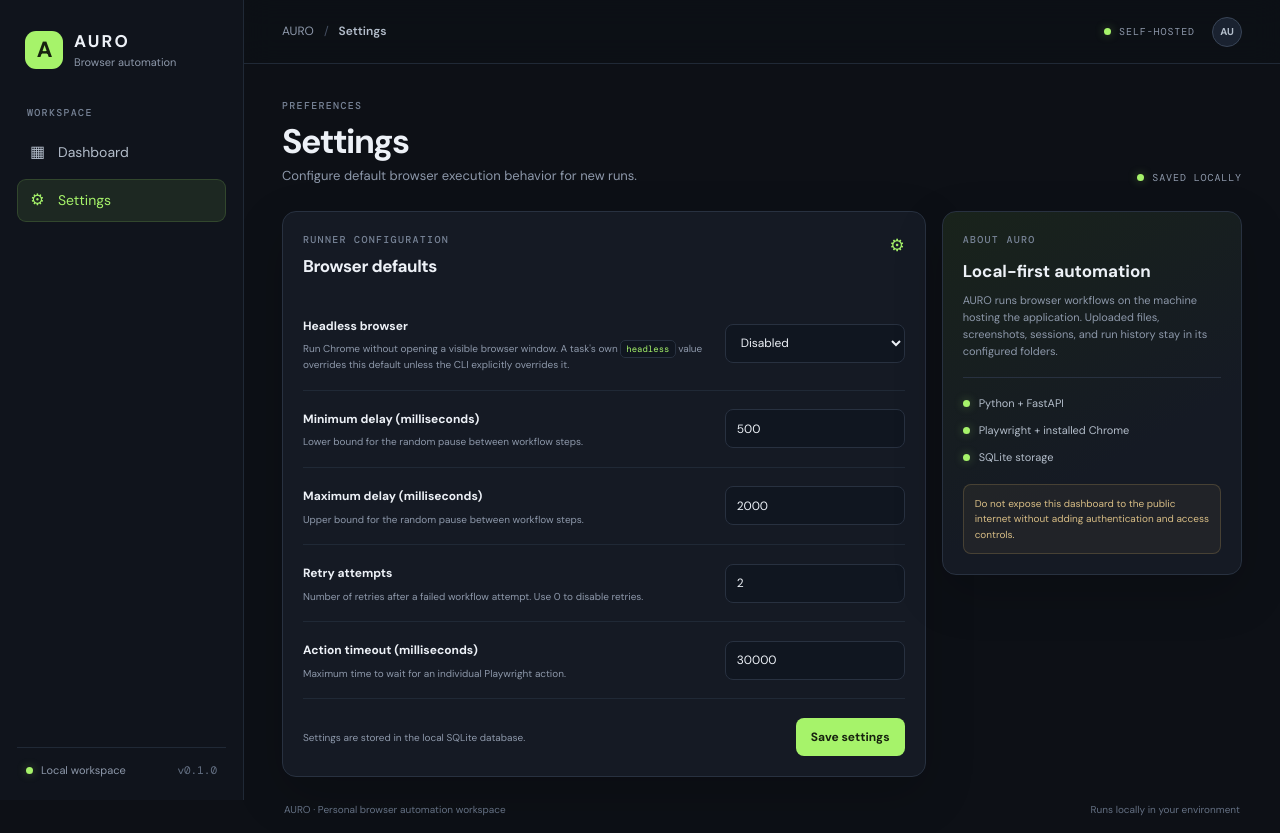
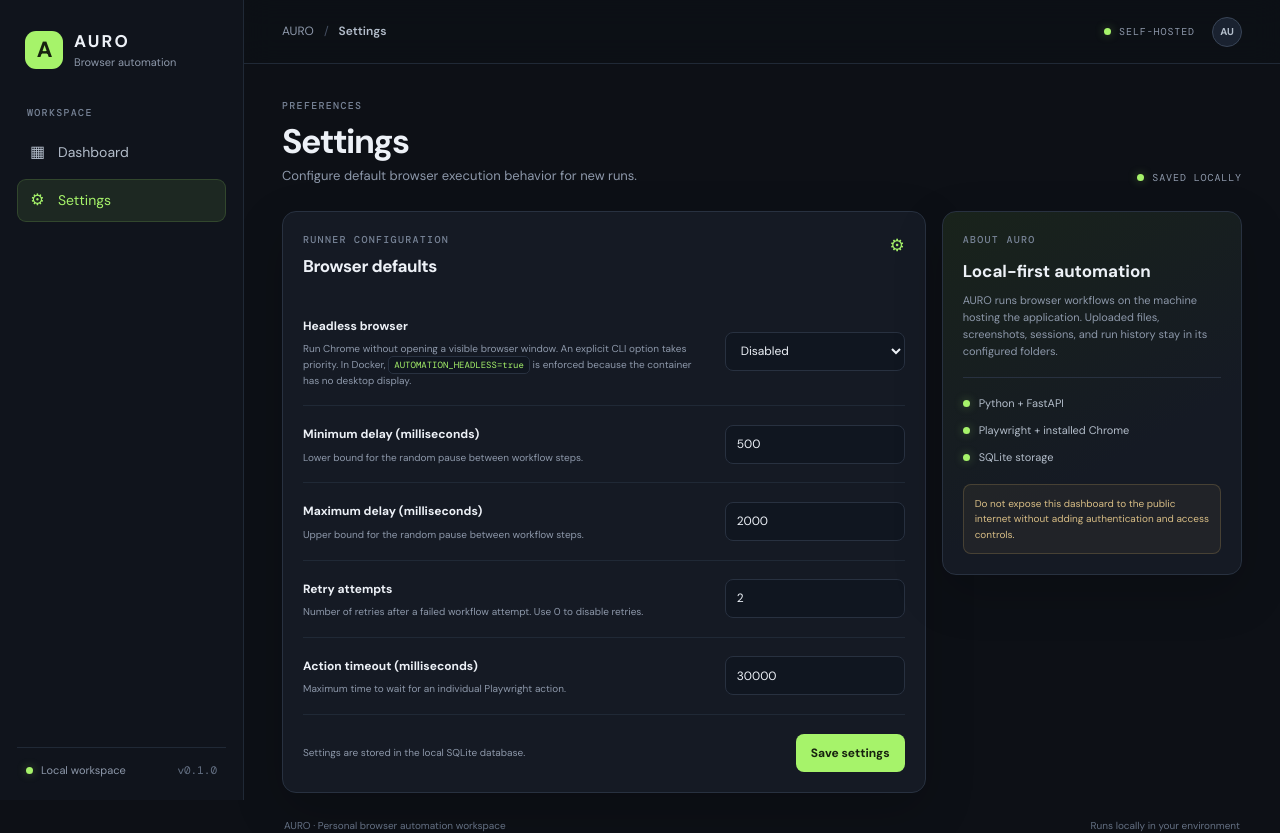
Before and after one commit to connectnexdesh-droid/auro, a FastAPI app: page /settings in a window 1280 px wide. Shown: the top 833 px of the page. Run offline with FastAPI, Linux system fonts and the light colour scheme; data comes from the database, SQL or seed files in the repository.

Commit message:
docs: explain Docker headless mode in settings

```diff
--- a/app/templates/settings.html
+++ b/app/templates/settings.html
@@ -28,7 +28,7 @@
       <div class="setting-row">
         <div class="setting-copy">
           <label for="headless">Headless browser</label>
-          <p>Run Chrome without opening a visible browser window. A task's own <code>headless</code> value overrides this default unless the CLI explicitly overrides it.</p>
+          <p>Run Chrome without opening a visible browser window. An explicit CLI option takes priority. In Docker, <code>AUTOMATION_HEADLESS=true</code> is enforced because the container has no desktop display.</p>
         </div>
         <select id="headless" name="headless" class="text-input setting-control">
           <option value="true" {% if settings.headless == "true" %}selected{% endif %}>Enabled</option>
```
